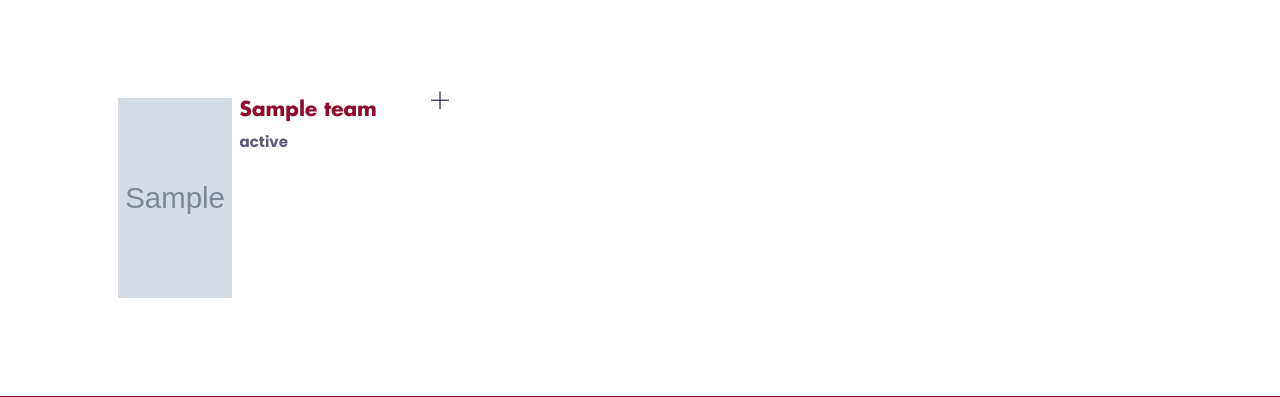
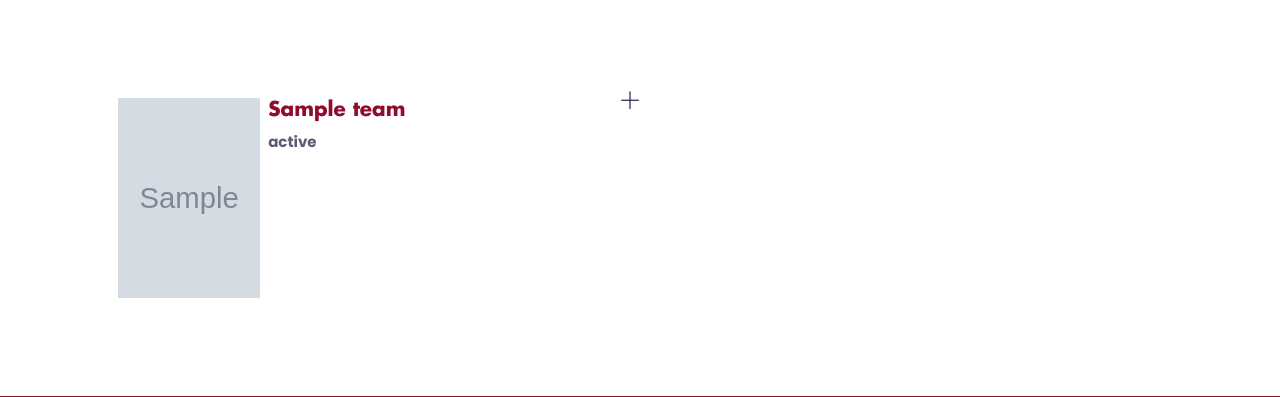
Before and after one commit to AlexisFricard/P13-final-project, a Django app: a page that uses frontpage/templates/presentation.html in a window 1280 px wide. Shown: the part 2226-2623 px from the top of the page. Run offline with Django 3.2, Linux system fonts and the light colour scheme; tables that the repository leaves empty hold one stand-in row (values such as "Sample post"); grey boxes marked "Sample" are stand-in pictures; style sheets or scripts are compiled from the project's sources; some libraries are stand-ins or nearby versions.

Commit message:
back 3 by line to 2

```diff
--- a/frontpage/templates/presentation.html
+++ b/frontpage/templates/presentation.html
@@ -161,9 +161,9 @@
         </div>
         {% endfor %}
         {% for staff in team %}
-        <div class="col-lg-4 col-sm-6 mb-4 mb-lg-0 box-teacher py-2 px-5" id="@{{staff.id}}">
+        <div class="col-lg-6 col-sm-6 mb-4 mb-lg-0 box-teacher py-2 px-5" id="@{{staff.id}}">
             <div class="media" style="height: 200px;">
-                <div style="background:url({{staff.img_link}});height:200px;width: 40%;background-size:cover;background-position:center" class="mr-2"></div>
+                <div style="background:url({{staff.img_link}});height:200px;width: 30%;background-size:cover;background-position:center" class="mr-2"></div>
                 <div class="media-body">
                     <h4 class="mt-0">
                         <a style="color:#900c2f" href="{{staff.link}}" target="_blanck">{{ staff.name }}</a>
```
